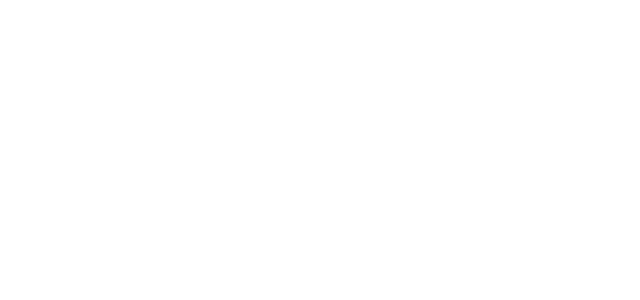
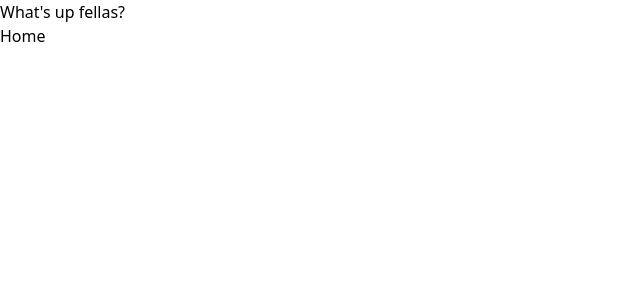
Before and after one commit to RoshanSharmaCodes/Job-Posting, a React (Vite) app: page / in a window 1280 px wide. Shown: the top 300 px of the page, without its empty margins (0-640 px from the left). Built offline with nearby package versions, Linux system fonts and the light colour scheme.

Commit message:
* Added Pages.

```diff
--- a/src/App.jsx
+++ b/src/App.jsx
@@ -1,9 +1,11 @@
+import { Outlet } from 'react-router-dom'
 import './App.css'
 
 function App() {
   return (
     <>
-    <h1 className='text-3xl font-bold underline'>Whatsup</h1>
+    <h1 className='text-3xl font-bold underline'>What's up fellas?</h1>
+    <Outlet/>
     </>
   )
 }
--- /dev/null
+++ b/src/Pages/Home.jsx
@@ -0,0 +1,7 @@
+import React from 'react'
+
+export default function Home() {
+  return (
+    <div>Home</div>
+  )
+}
```
Also changed, not shown: src/Pages/Aboutus.jsx (added, +7 -0 lines), src/Routes/Router.jsx (+16 -8 lines).
